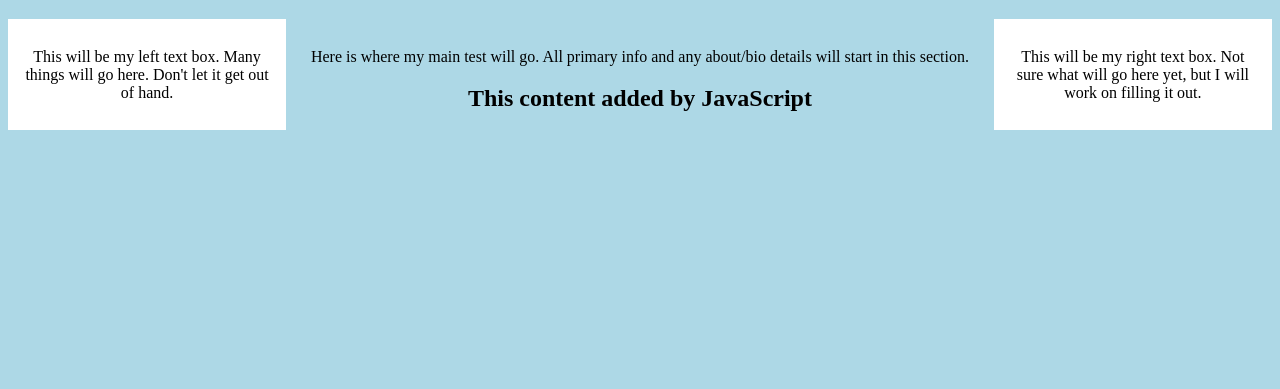
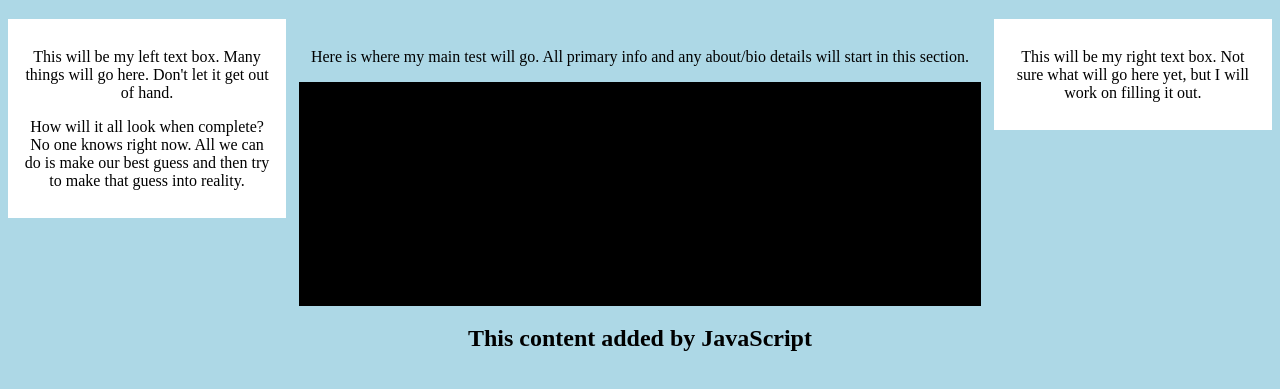
Before and after one commit to tim-mueller5/software-engineering-prep-final-project, a plain HTML site: page index.html in a window 1280 px wide. Shown: the part 61-450 px from the top of the page. Drawn offline with Linux system fonts and the light colour scheme.

Commit message:
add test blackOutGame

```diff
--- a/index.html
+++ b/index.html
@@ -10,17 +10,29 @@
     <section id="leftSide">
       <div class="textBoxes">
         <p class="leftTextBox">This will be my left text box.  Many things will go here.  Don't let it get out of hand.</p>
+        <p class="leftTextBox">How will it all look when complete?  No one knows right now.  All we can do is make our best guess and then try to make that guess into reality.</p>
       </div>
     </section>
 
     <section id="center">
       <div class="textBoxes">
         <p class="mainText">Here is where my main test will go.  All primary info and any about/bio details will start in this section.</p>
-        <script src="script.js"></script>
+
+      </div>
+      <div id="blackOutGame">
+        <div class="blackOutGame">I</div>
+        <div class="blackOutGame">heard</div>
+        <div class="blackOutGame">that</div>
+        <p class="blackOutGame">an</p>
+        <p class="blackOutGame">apple</p>
+        <p class="blackOutGame">is</p>
+        <p id="red" class="blackOutGame">red</p>
+        <p class="blackOutGame">!</p>
       </div>
       <div>
 
       </div>
+      <script src="script.js"></script>
     </section>
 
     <section id="rightSide">
--- a/script.js
+++ b/script.js
@@ -1,4 +1,16 @@
 const h2 = document.createElement("h2");
-h2.textContent = "This content added by JavaScript";
+h2.textContent = `This content added by JavaScript`;
 
 document.getElementById("center").appendChild(h2);
+
+
+
+// Black Out Game Code
+const blackOutGameElementRed = document.getElementById("red");
+
+    blackOutGameElementRed.addEventListener(`mouseenter`, function() {
+    blackOutGameElementRed.style.background = "#FFFFFF";
+    });
+    blackOutGameElementRed.addEventListener(`mouseleave`, function() {
+    blackOutGameElementRed.style.background = "#000000";
+    });
--- a/style.css
+++ b/style.css
@@ -20,3 +20,7 @@ section#leftSide, section#rightSide {
   width: 20%;
   background: white;
 }
+
+div#blackOutGame {
+  background: black;
+}
```
